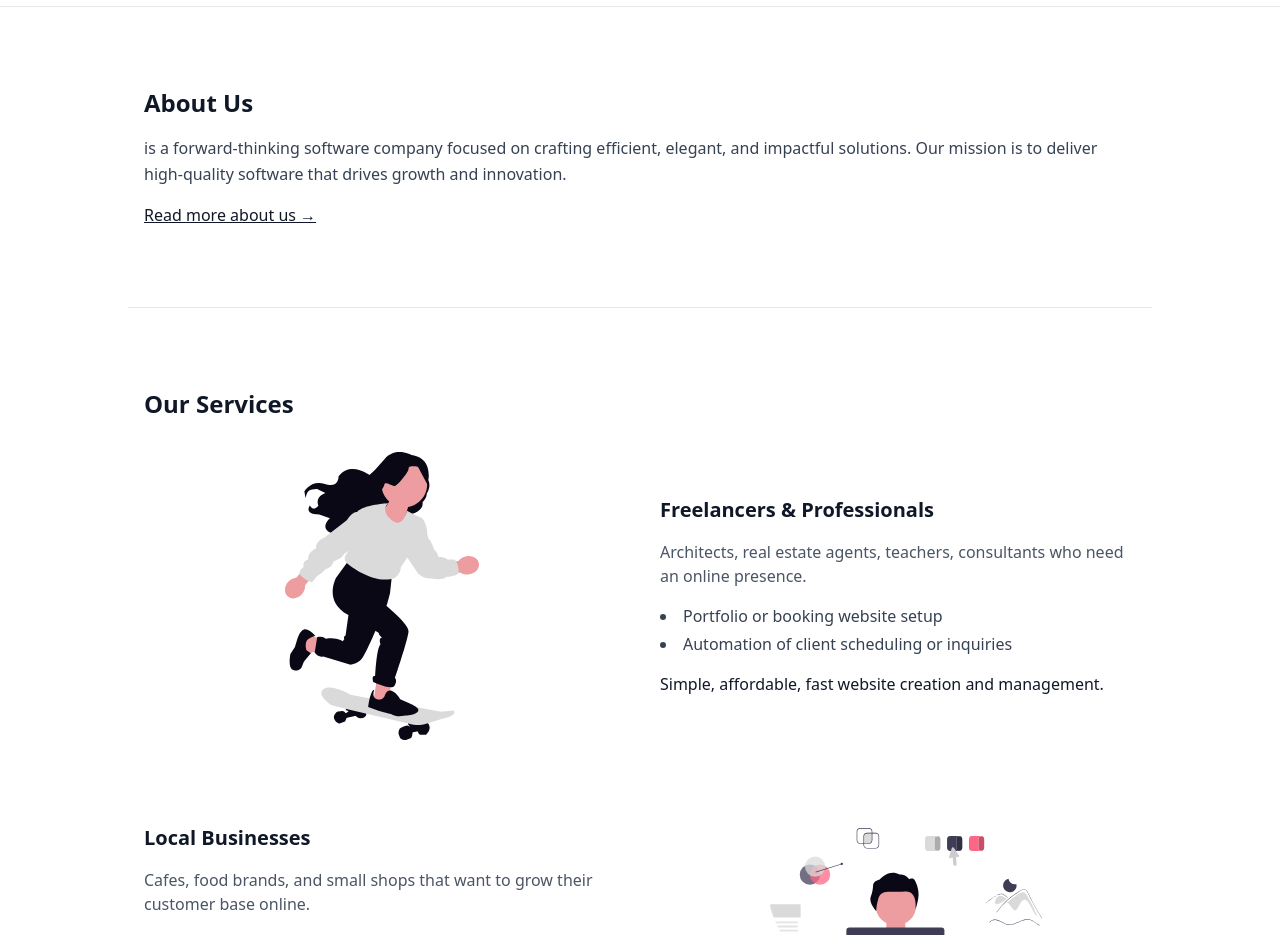
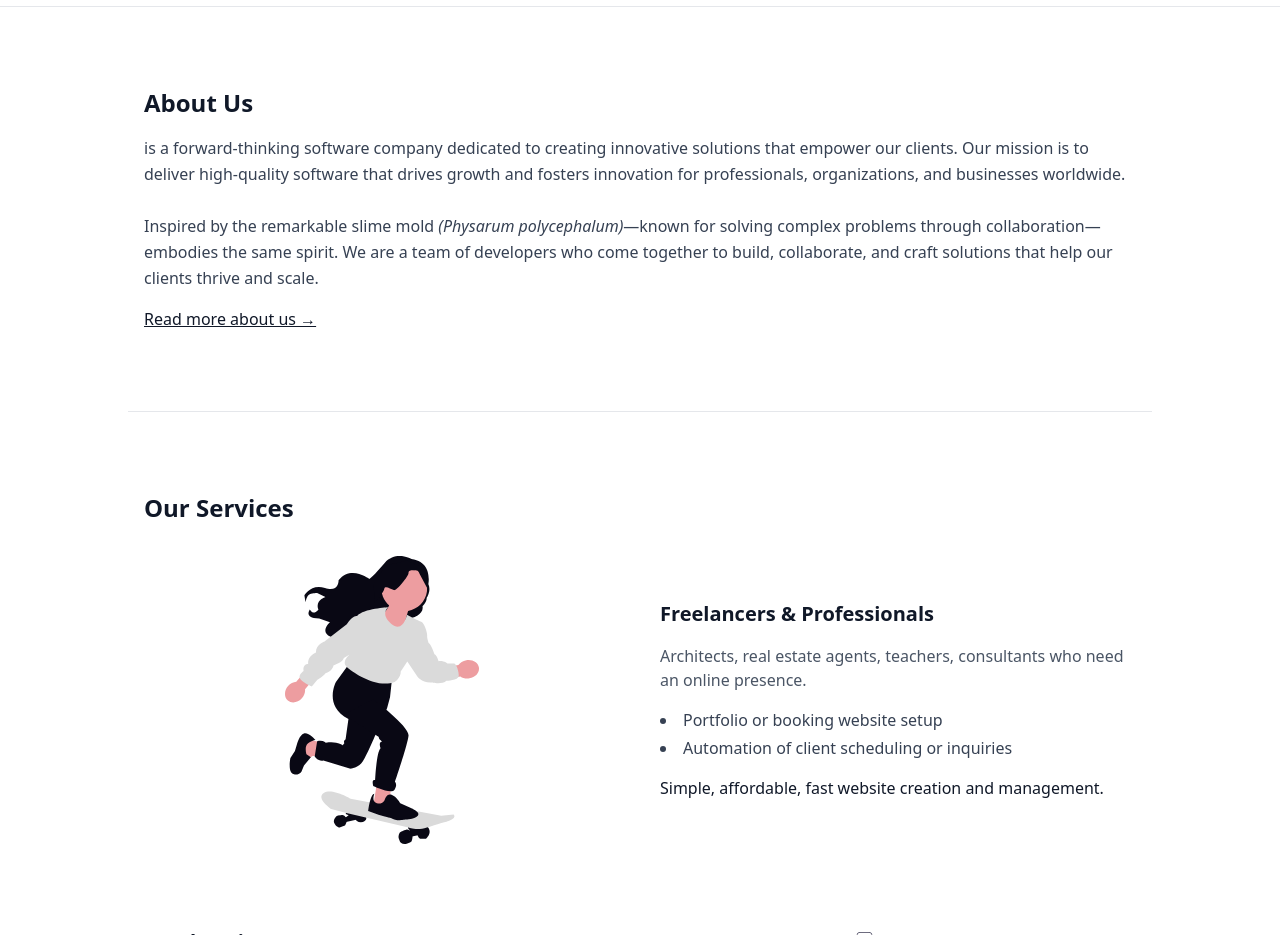
Before and after one commit to Synap-Groups/synapgo, a React (Vite) app: page / in a window 1280 px wide. Shown: the part 780-1715 px from the top of the page. Built offline with nearby package versions, Linux system fonts and the light colour scheme; no server answers.

Commit message:
chore: update about contents

```diff
--- a/src/components/About.jsx
+++ b/src/components/About.jsx
@@ -5,8 +5,11 @@ export default function About() {
         <section id="about" className="max-w-5xl mx-auto py-20 px-4 border-b border-gray-200">
             <h3 className="text-2xl font-semibold mb-4">About Us</h3>
             <p className="text-gray-700 leading-relaxed mb-4">
-                {ENV.DEVELOPERS_NAME} is a forward-thinking software company focused on crafting efficient, elegant, and impactful solutions.
-                Our mission is to deliver high-quality software that drives growth and innovation.
+                {ENV.DEVELOPERS_NAME} is a forward-thinking software company dedicated to creating innovative solutions that empower our clients.
+                Our mission is to deliver high-quality software that drives growth and fosters innovation for professionals, organizations, and businesses worldwide.
+                <br /> <br />
+                Inspired by the remarkable slime mold <i>(Physarum polycephalum)</i>—known for solving complex problems through collaboration—
+                {ENV.DEVELOPERS_NAME} embodies the same spirit. We are a team of developers who come together to build, collaborate, and craft solutions that help our clients thrive and scale.
             </p>
             <a href="#" className="text-gray-900 underline hover:text-black">Read more about us →</a>
         </section>
```
